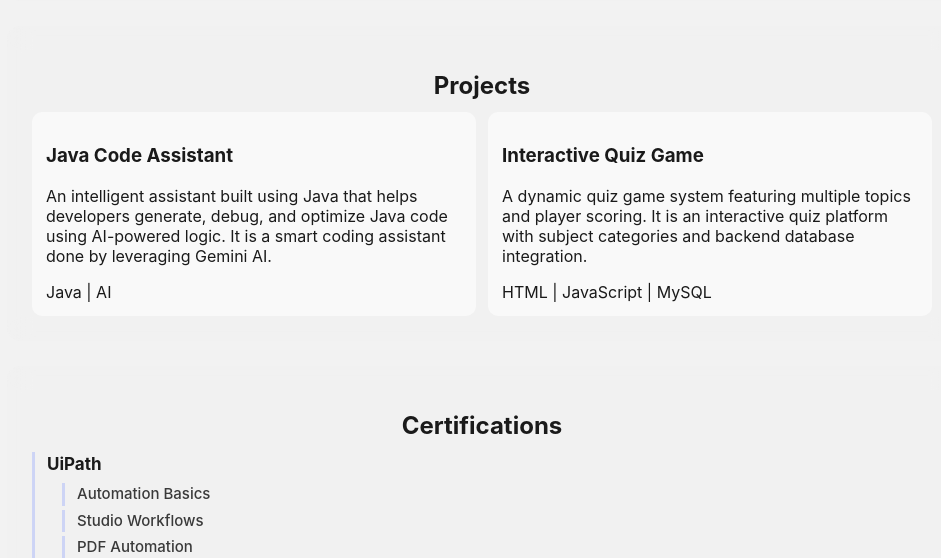
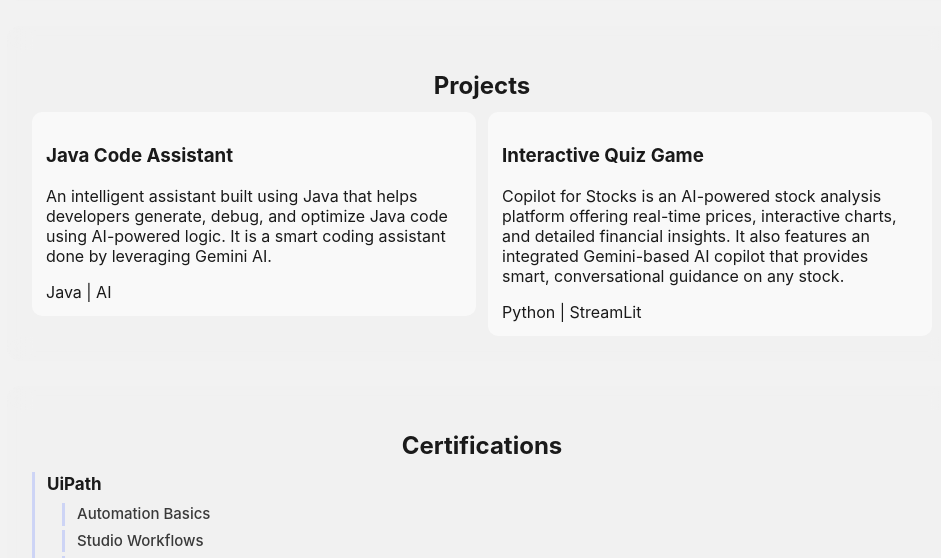
Before and after one commit to Shreesha1207/Shreesha_Portfolio, a Flask app: page / in a window 1280 px wide. Shown: the part 1367-1925 px from the top of the page, without its empty margins (158-1099 px from the left). Run offline with Flask 3, Linux system fonts and the light colour scheme.

Commit message:
final commit

```diff
--- a/templates/index.html
+++ b/templates/index.html
@@ -110,8 +110,8 @@
 <a href="https://github.com/Shreesha1207/Interactive_Quiz_Game" target="_blank" rel="noopener noreferrer" class="proj-link">
   <article class="proj">
     <h3>Interactive Quiz Game</h3>
-    <p>A dynamic quiz game system featuring multiple topics and player scoring. It is an interactive quiz platform with subject categories and backend database integration.</p>
-    <div class="meta">HTML | JavaScript | MySQL</div>
+    <p>Copilot for Stocks is an AI-powered stock analysis platform offering real-time prices, interactive charts, and detailed financial insights. It also features an integrated Gemini-based AI copilot that provides smart, conversational guidance on any stock.</p>
+    <div class="meta">Python | StreamLit</div>
   </article>
 </a>
 
```
